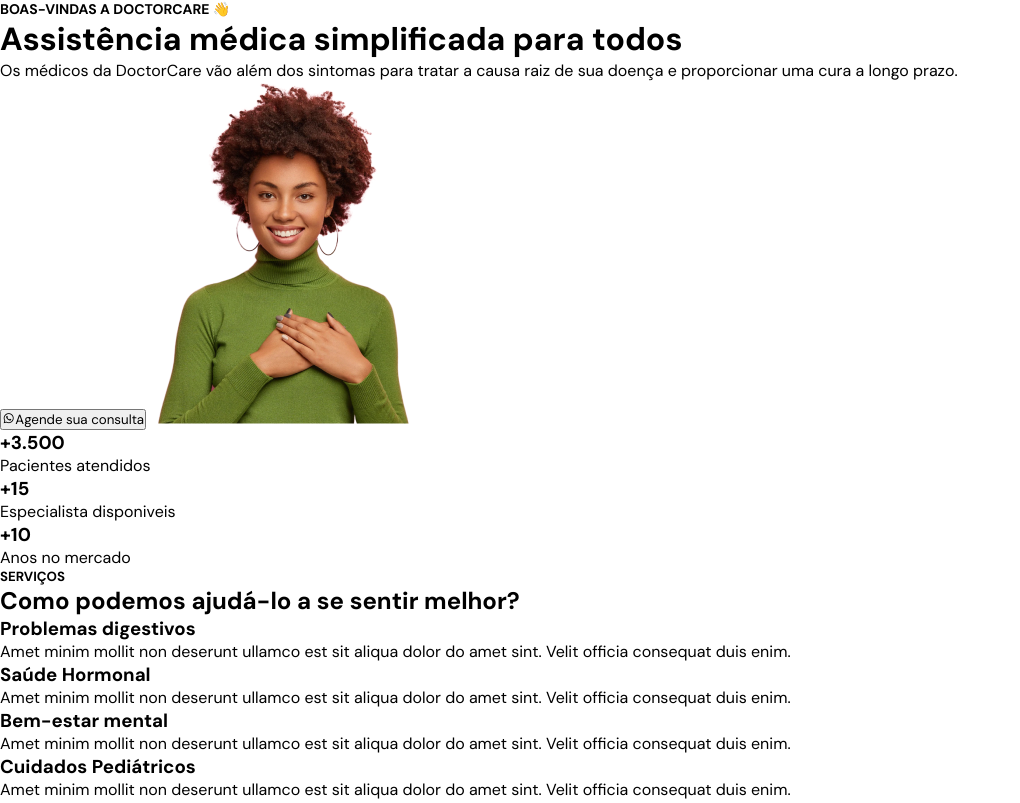
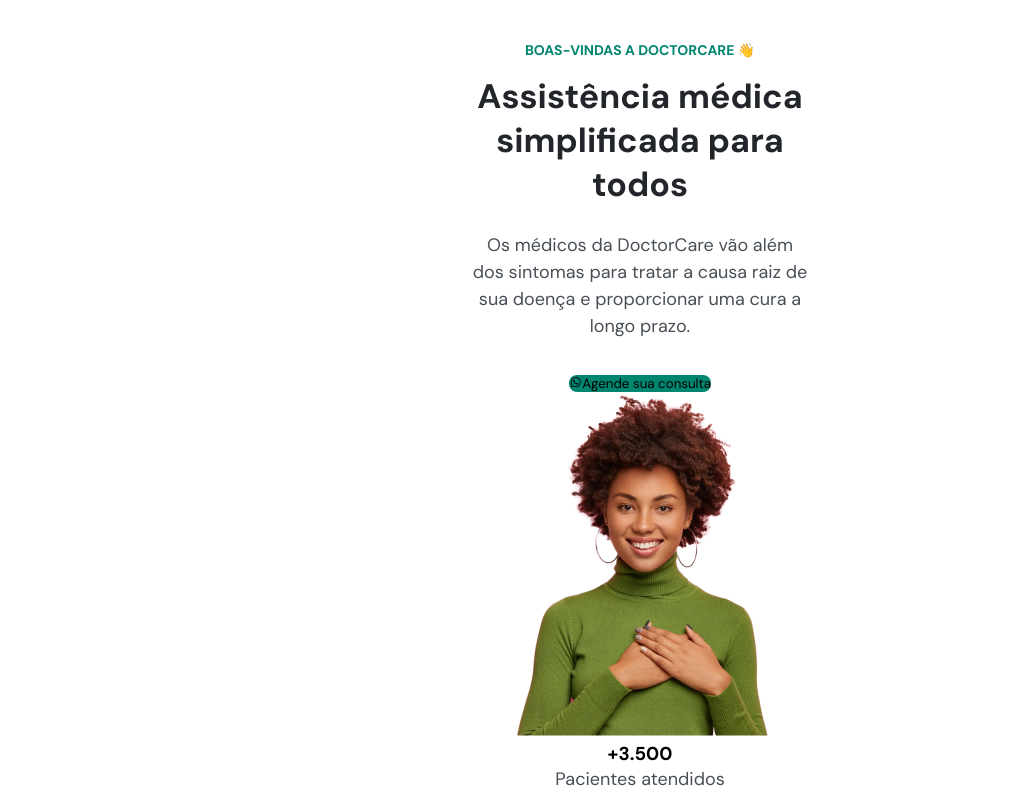
Before and after one commit to WellingtonSilva12/NLW, a plain HTML site: page index.html in a window 1280 px wide. Shown: the top 803 px of the page, without its empty margins (0-1020 px from the left). Drawn offline with nearby package versions, Linux system fonts and the light colour scheme.

Commit message:
Inicio do trabalho com CSS

```diff
--- a/index.html
+++ b/index.html
@@ -12,23 +12,22 @@
     />
   </head>
   <body>
+    <header>
       <h4>BOAS-VINDAS A DOCTORCARE 👋</h4>
       <h1>Assistência médica simplificada para todos</h1>
       <p>
-      Os médicos da DoctorCare vão além dos sintomas para tratar a causa raiz de
-      sua doença e proporcionar uma cura a longo prazo.
+        Os médicos da DoctorCare vão além dos sintomas para tratar a causa raiz
+        de sua doença e proporcionar uma cura a longo prazo.
       </p>
       <button><i class="bx bxl-whatsapp"></i>Agende sua consulta</button>
-
       <img src="assets/foto1.png" alt="Foto Perfil 1" />
       <h3>+3.500</h3>
       <p>Pacientes atendidos</p>
-
       <h3>+15</h3>
       <p>Especialista disponiveis</p>
-
       <h3>+10</h3>
       <p>Anos no mercado</p>
+    </header>
 
     <h5>SERVIÇOS</h5>
     <h2>Como podemos ajudá-lo a se sentir melhor?</h2>
--- a/style.css
+++ b/style.css
@@ -1,6 +1,10 @@
 @import url('https://fonts.googleapis.com/css2?family=DM+Sans:wght@400;500;700&display=swap');
 
 :root {
+  --primary-color: #00856f;
+  --headline-color: #22262a;
+  --paragraph-color: #484f56;
+
   font-size: 62.5%; /*1rem = 10px */
 }
 
@@ -12,8 +16,49 @@
 }
 body {
   font-size: 1.6rem;
+
+  text-align: center;
+}
+
+header {
+  width: 37.5rem;
+  margin: 0 auto;
+  margin-top: 4.1rem;
+
+  padding: 0 2rem;
 }
 
 h4 {
   font-size: 1.4rem;
+  color: var(--primary-color);
+  margin-bottom: 1.6rem;
 }
+h1 {
+  font-size: 3.4rem;
+  color: var(--headline-color);
+  line-height: 130%;
+  margin-bottom: 2.4rem;
+}
+p {
+  font-size: 1.8rem;
+  line-height: 150%;
+  font-weight: 400;
+  color: var(--paragraph-color);
+  margin-bottom: 3.2rem;
+}
+
+button {
+  background-color: var(--primary-color);
+
+  border: none;
+  border-radius: 0.8rem;
+}
+
+ul {
+  display: flex;
+  justify-content: center;
+}
+li {
+  list-style: none;
+  cursor: pointer;
+}
```
Lines whose indentation alone changed are shown as unchanged.
